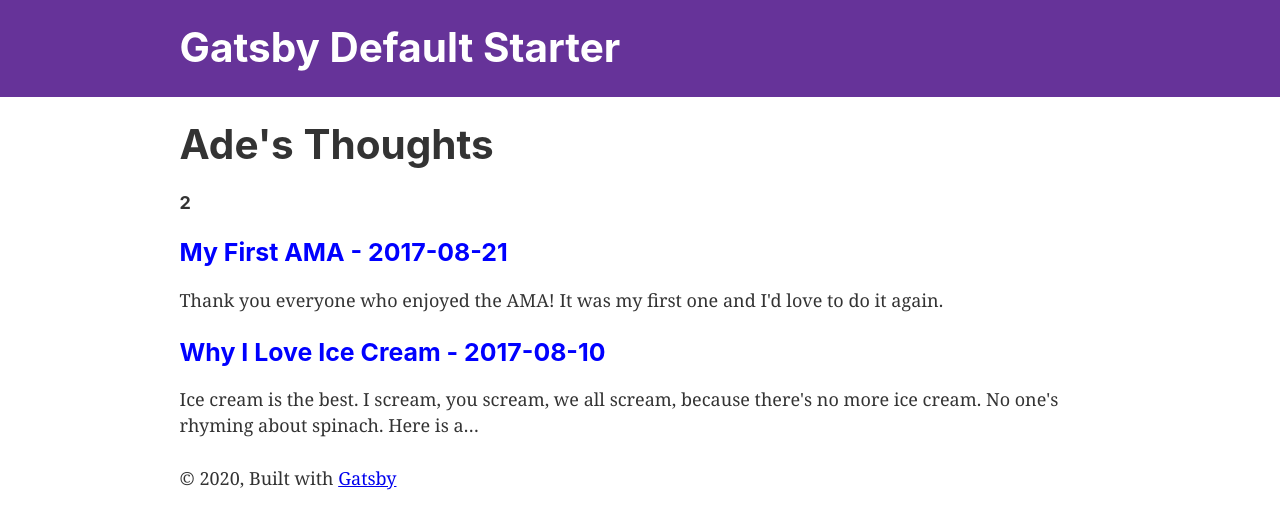
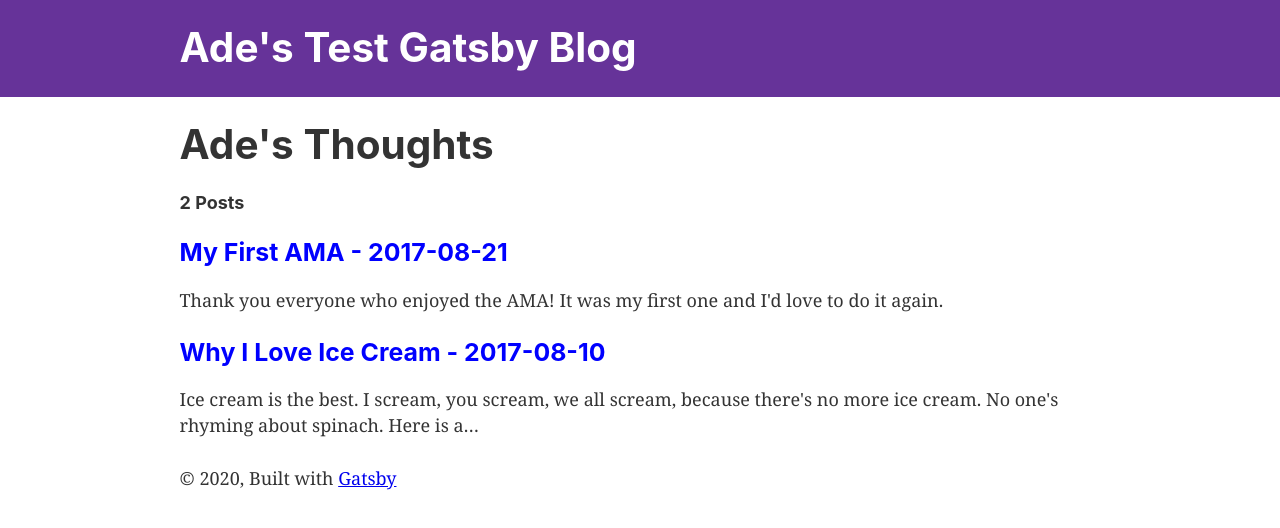
Before and after one commit to emontes/test-gatsby-blog, a Gatsby site: page / in a window 1280 px wide. Built offline with nearby package versions, Linux system fonts and the light colour scheme; Gatsby itself is replaced by a stand-in of ours.

Commit message:
add word posts in index.js and changed the name of the blog

```diff
--- a/gatsby-config.js
+++ b/gatsby-config.js
@@ -1,6 +1,6 @@
 module.exports = {
   siteMetadata: {
-    title: `Gatsby Default Starter`,
+    title: `Ade's Test Gatsby Blog`,
     description: `Kick off your next, great Gatsby project with this default starter. This barebones starter ships with the main Gatsby configuration files you might need.`,
     author: `@gatsbyjs`,
   },
--- a/src/pages/index.js
+++ b/src/pages/index.js
@@ -22,7 +22,7 @@ export default ({ data }) => {
     <SEO title="Home" />
     <div>
       <h1>Ade's Thoughts</h1>
-      <h4>{ data.allMarkdownRemark.totalCount}</h4>
+      <h4>{ data.allMarkdownRemark.totalCount} Posts</h4>
       {
         data.allMarkdownRemark.edges.map(({node}) => (
           <div key={node.id}>
```
